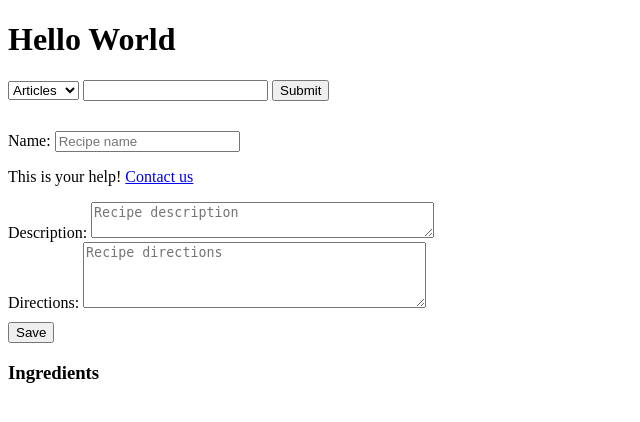
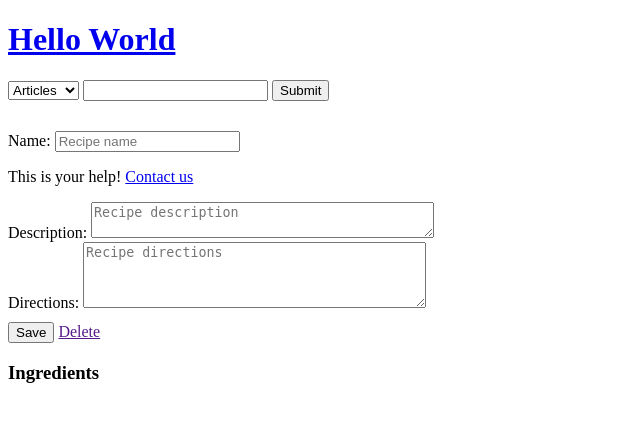
Before and after one commit to suyogojha/Django-3.2-With-Htmx-AWS, a Django app: page /pantry/recipes/create/ in a window 1280 px wide. Shown: the top 422 px of the page, without its empty margins (0-640 px from the left). Run offline with Django 3.2, Linux system fonts and the light colour scheme; the visitor is signed in with stand-in values (Sample User, id 1); parts of the project's set-up code (start-up, migrations or seed data) failed here and were passed over; some libraries are stand-ins or nearby versions.

Commit message:
@HTMX Delete

```diff
--- a/recipes/models.py
+++ b/recipes/models.py
@@ -60,6 +60,9 @@ class Recipe(models.Model):
     def get_edit_url(self):
         return reverse("recipes:update", kwargs={"id": self.id})
 
+    def get_delete_url(self):
+        return reverse("recipes:delete", kwargs={"id": self.id})
+
     def get_ingredients_children(self):
         return self.recipeingredient_set.all()
 
@@ -78,6 +81,13 @@ class RecipeIngredient(models.Model):
 
     def get_absolute_url(self):
         return self.recipe.get_absolute_url()
+
+    def get_delete_url(self):
+        kwargs = {
+            "parent_id": self.recipe.id,
+            "id": self.id
+        }
+        return reverse("recipes:ingredient-delete", kwargs=kwargs)
 
     def get_hx_edit_url(self):
         kwargs = {
--- a/recipes/urls.py
+++ b/recipes/urls.py
@@ -3,10 +3,12 @@ from django.urls import path
 from .views import (
     recipe_list_view,
     recipe_detail_view,
+    recipe_delete_view,
     recipe_create_view,
     recipe_update_view,
     recipe_detail_hx_view,
-    recipe_ingredient_update_hx_view
+    recipe_ingredient_update_hx_view,
+    recipe_incredient_delete_view
 
 
 )
@@ -16,9 +18,13 @@ app_name='recipes'
 urlpatterns = [
     path("", recipe_list_view, name='list'),
     path("create/", recipe_create_view, name='create'),
+
     path("hx/<int:parent_id>/ingredient/<int:id>/", recipe_ingredient_update_hx_view, name='hx-ingredient-detail'),
     path("hx/<int:parent_id>/ingredient/", recipe_ingredient_update_hx_view, name='hx-ingredient-create'),
     path("hx/<int:id>/", recipe_detail_hx_view, name='hx-detail'),
+
+    path("<int:parent_id>/ingredient/<int:id>/delete/", recipe_incredient_delete_view, name='ingredient-delete'),
+    path("<int:id>/delete/", recipe_delete_view, name='delete'),
     path("<int:id>/edit/", recipe_update_view, name='update'),
     path("<int:id>/", recipe_detail_view, name='detail'),
 ]
--- a/recipes/views.py
+++ b/recipes/views.py
@@ -24,6 +24,55 @@ def recipe_detail_view(request, id=None):
         "hx_url": hx_url
     }
     return render(request, "recipes/detail.html", context)
+
+
+@login_required
+def recipe_delete_view(request, id=None):
+    try:
+        obj = Recipe.objects.get(id=id, user=request.user)
+    except:
+        obj = None
+    if obj is None:
+        if request.htmx:
+            return HttpResponse("Not Found")
+        raise Http404
+    if request.method == "POST":
+        obj.delete()
+        success_url = reverse('recipes:list')
+        if request.htmx:
+            headers = {
+                'HX-Redirect': success_url
+            }
+            return HttpResponse("Success", headers=headers)
+        return redirect(success_url)
+    context = {
+        "object": obj
+    }
+    return render(request, "recipes/delete.html", context)
+
+
+@login_required
+def recipe_incredient_delete_view(request, parent_id=None, id=None):
+    try:
+        obj = RecipeIngredient.objects.get(recipe__id=parent_id, id=id, recipe__user=request.user)
+    except:
+        obj = None
+    if obj is None:
+        if request.htmx:
+            return HttpResponse("Not Found")
+        raise Http404
+    if request.method == "POST":
+        name = obj.name
+        obj.delete()
+        success_url = reverse('recipes:detail', kwargs={"id": parent_id})
+        if request.htmx:
+            return render(request, "recipes/partials/ingredient-inline-delete-response.html", {"name": name})
+        return redirect(success_url)
+    context = {
+        "object": obj
+    }
+    return render(request, "recipes/delete.html", context)
+
 
 
 @login_required
--- a/templates/base.html
+++ b/templates/base.html
@@ -18,12 +18,18 @@
         </style>
     </head>
     <body>
-        <h1>Hello World</h1>
+        <a href="/"><h1>Hello World</h1></a>
         {% include 'search/search-form.html' %}
 
         {% block content %}
         <h3>This will be replaced</h3>
         {% endblock content %}
 
+
+        <script>
+            document.body.addEventListener("htmx:configRequest", (event)=>{
+                event.detail.headers['X-CSRFToken'] = '{{ csrf_token }}'
+            })
+        </script>
     </body>
 </html>
--- a/templates/recipes/partials/forms.html
+++ b/templates/recipes/partials/forms.html
@@ -19,5 +19,6 @@
         {% if message %}
         <p>{{ message }}</p>
         {% endif %}
+        <a href='{{ object.get_delete_url }}'>Delete</a>
     </form>
     </div>
--- /dev/null
+++ b/templates/recipes/partials/ingredient-inline-delete-response.html
@@ -0,0 +1 @@
+<span style='color:#ccc'>Ingredient {{ name }} Removed</span>
--- a/templates/recipes/partials/ingredient-inline.html
+++ b/templates/recipes/partials/ingredient-inline.html
@@ -1,5 +1,8 @@
-
 <div id="ingredient-{{ object.id}}">
     {{ object.quantity }} {{ object.unit }} - {{ object.name }}
     <button hx-trigger='click' hx-get='{{ object.get_hx_edit_url }}' hx-target="#ingredient-{{ object.id}}" >Edit</button>
+
+    <a hx-post='{{ object.get_delete_url }}' hx-confirm='Delete ingredient?' hx-trigger='click' href='{{ object.get_delete_url }}'
+    hx-target='#ingredient-{{ object.id }}' hx-swap='outerHTML'
+    >Remove</a>
 </div>
```
Also changed, not shown: templates/recipes/delete.html (added, +16 -0 lines), templates/recipes/partials/detail.html (+10 -1 lines).
